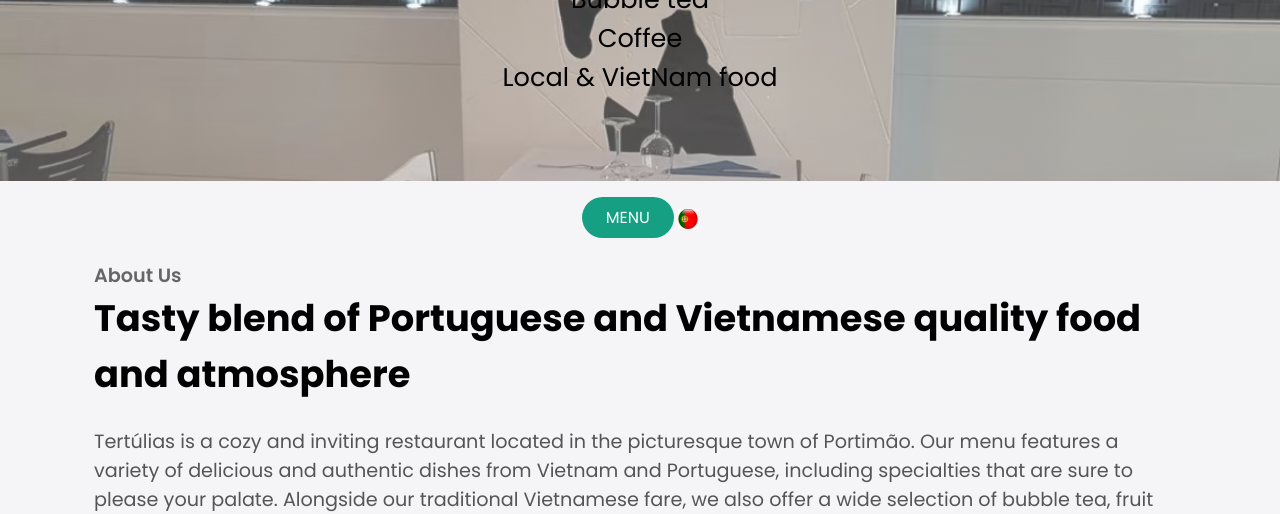
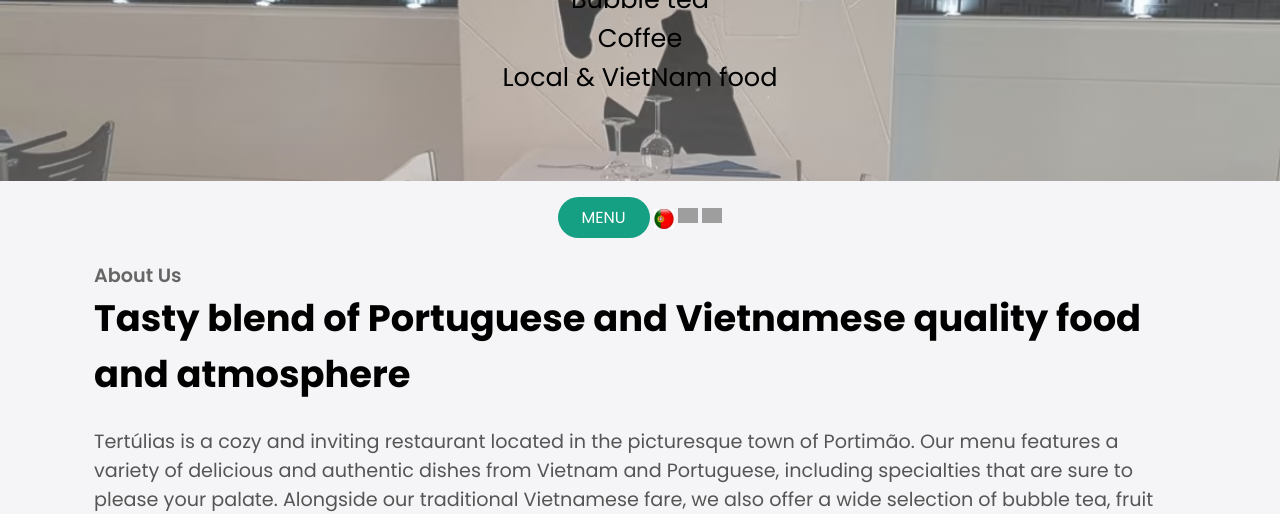
Before and after one commit to TertuliasPortimao/menu, a plain HTML site: page x/index.html in a window 1280 px wide. Shown: the part 292-806 px from the top of the page. Drawn offline with nearby package versions, Linux system fonts and the light colour scheme; grey boxes are pictures that could not be loaded; files whose address does not match are found by name.

Commit message:
Update index.html

```diff
--- a/x/index.html
+++ b/x/index.html
@@ -35,6 +35,9 @@
         <center>
             <a href="#starter-menu" class="btn btn-primary">Menu</a>
             <a href="../po/index.html"><img src="../portuguese.png" alt="Portuguese" style="width:20px;height:20px;" valign="middle"></a>
+            <img src="https://cdn.countryflags.com/thumbs/united-kingdom/flag-round-250.png" alt="English" class="flag" data-lang="en" width="20" height="auto">
+      <img src="https://cdn.countryflags.com/thumbs/portugal/flag-round-250.png" alt="Português" class="flag" data-lang="pt" width="20" height="auto">
+
         </center>
 
     </section>
```
